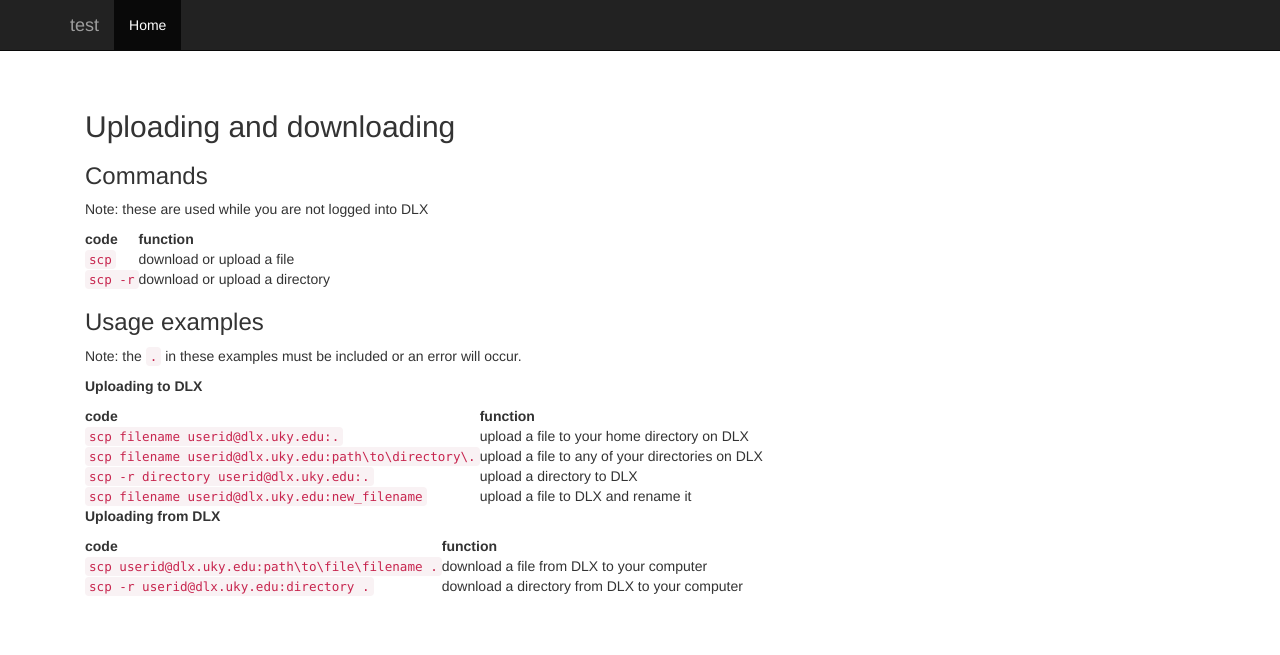
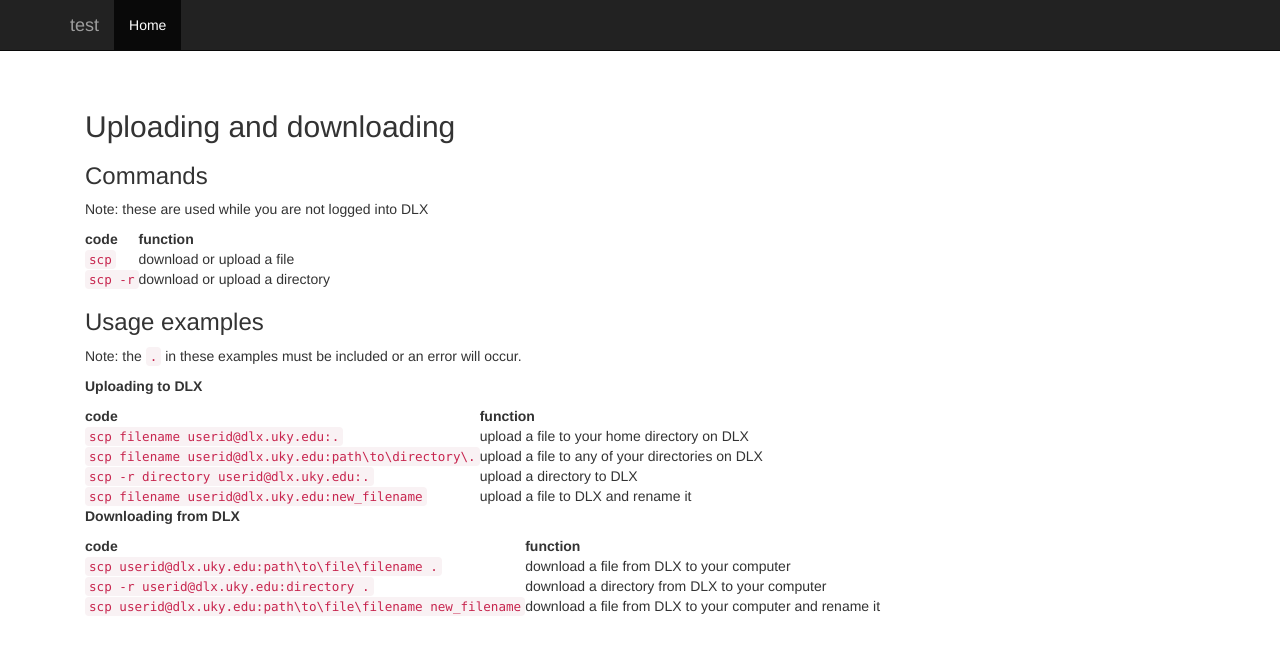
Before and after one commit to karajones/karajones.github.io, a Jekyll site: the page built from commands/basics3.md, in a window 1280 px wide. Shown: the top 655 px of the page. Built offline with Jekyll 4.4.1, drawn with Linux system fonts in a browser that asks for light colours; nearby versions of some CDN libraries; our own code applies the rules of GitHub Pages for plain Markdown files.

Commit message:
Update basics3.md

```diff
--- a/commands/basics3.md
+++ b/commands/basics3.md
@@ -20,9 +20,10 @@ Note: the `.` in these examples must be included or an error will occur.
 | `scp -r directory userid@dlx.uky.edu:.` | upload a directory to DLX |
 | `scp filename userid@dlx.uky.edu:new_filename` | upload a file to DLX and rename it |
 
-**Uploading from DLX**
+**Downloading from DLX**
 
 | code | function |
 | ----- | ----- |
 | `scp userid@dlx.uky.edu:path\to\file\filename .` | download a file from DLX to your computer |
 | `scp -r userid@dlx.uky.edu:directory .` | download a directory from DLX to your computer |
+| `scp userid@dlx.uky.edu:path\to\file\filename new_filename` | download a file from DLX to your computer and rename it |
```
